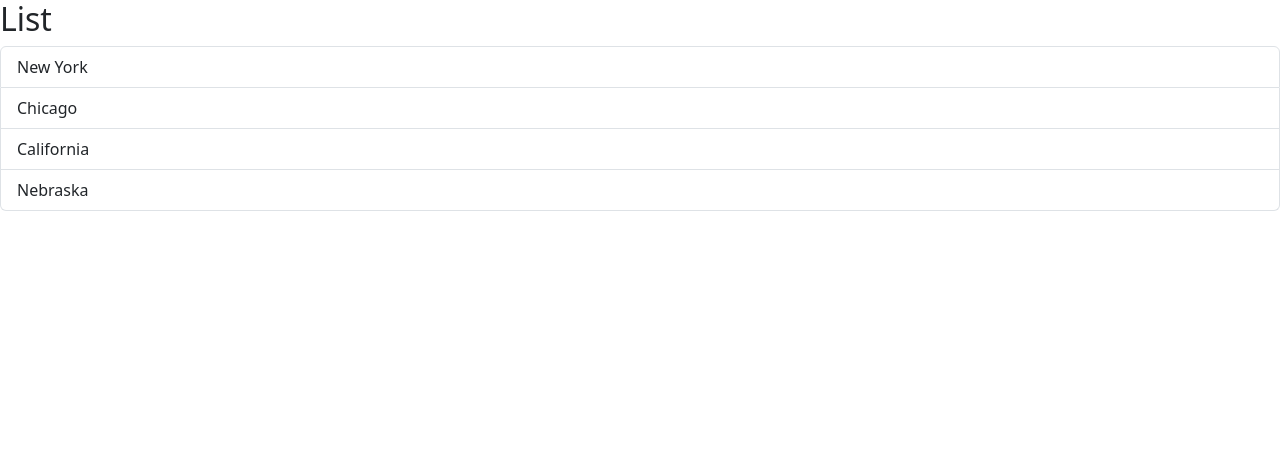
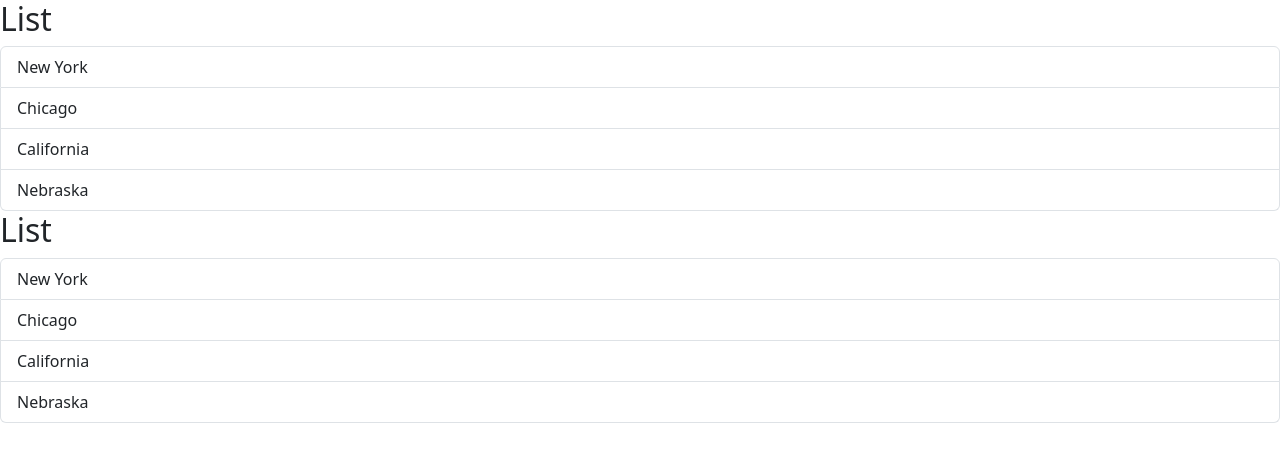
Before and after one commit to Looch8/typescript-practice, a React (Vite) app: page / in a window 1280 px wide. Shown: the top 462 px of the page. Built offline with nearby package versions, Linux system fonts and the light colour scheme.

Commit message:
managing state

```diff
--- a/src/App.tsx
+++ b/src/App.tsx
@@ -4,6 +4,7 @@
 	return (
 		<div>
 			<ListGroup />
+			<ListGroup />
 		</div>
 	);
 }
--- a/src/components/ListGroup.tsx
+++ b/src/components/ListGroup.tsx
@@ -1,20 +1,27 @@
-import { MouseEvent } from "react";
+import { useState } from "react";
 
 function ListGroup() {
 	let items = ["New York", "Chicago", "California", "Nebraska"];
 
-	const handleClick = (event: MouseEvent) => console.log(event);
+	const [selectedIndex, setSelectedIndex] = useState(-1);
 
 	return (
 		<>
 			<h2>List</h2>
 			{items.length === 0 && <p>No items found</p>}
 			<ul className="list-group">
-				{items.map((item) => (
+				{items.map((item, index) => (
 					<li
 						key={item}
-						onClick={handleClick}
-						className="list-group-item"
+						onClick={() => {
+							setSelectedIndex(index);
+							console.log(selectedIndex);
+						}}
+						className={
+							selectedIndex === index
+								? "list-group-item active"
+								: "list-group-item"
+						}
 					>
 						{item}
 					</li>
```
